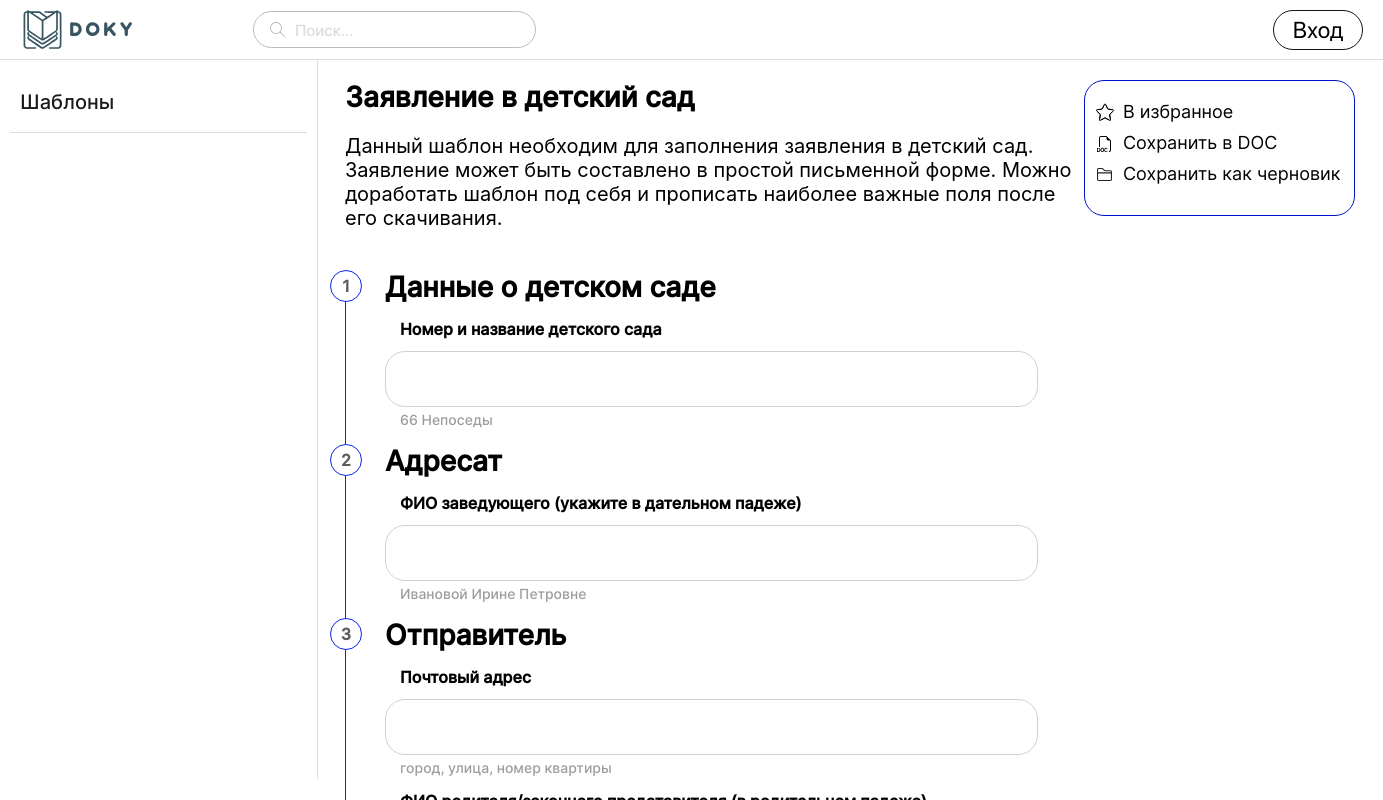
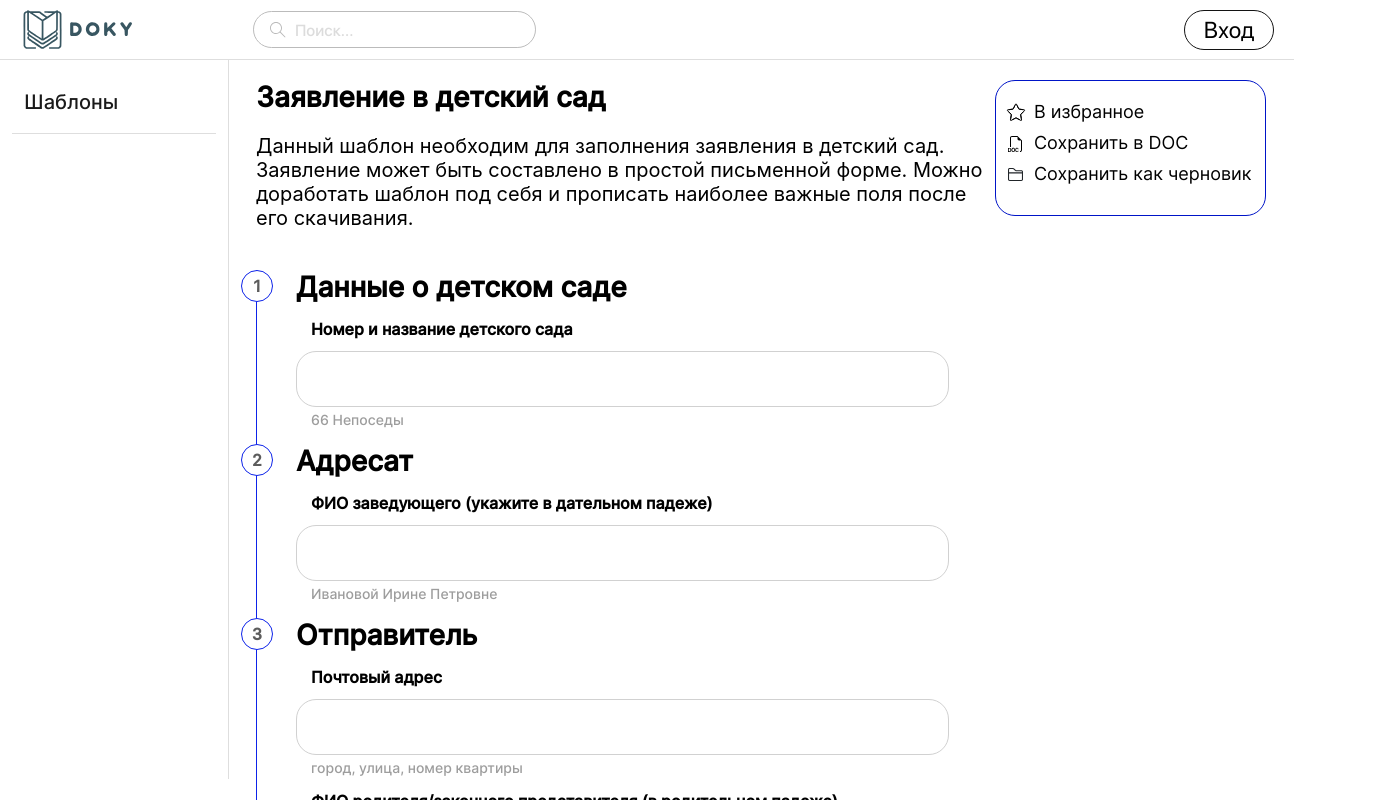
Before and after one commit to document-template-engine/frontend, a React (Create React App) app: page /templates/1 in a window 1280 px wide. Shown: the top 800 px of the page, 1383 px wide, since content can reach past the window. Built offline with nearby package versions, Linux system fonts and the light colour scheme; no server answers.

Commit message:
adaptiv for navabr + minor adaptiv fixes

```diff
--- a/src/components/App/App.css
+++ b/src/components/App/App.css
@@ -16,6 +16,7 @@
 
 @media screen and (max-width: 1370px) {
 	.pages {
+		grid-template-columns: 228px 1fr;
 		grid-template-rows: 60px 1fr;
 	}
 }
--- a/src/components/Landing/About/About.sass
+++ b/src/components/Landing/About/About.sass
@@ -54,5 +54,5 @@ $dark-blue: #050525
     color: $dark-blue
     font-size: 24px
     line-height: 28px
-    font-family: 'SF-Pro'
+    font-family: 'SF-Pro', sans-serif
     margin: 0 0 56px
--- a/src/components/Landing/CookieWarning/CookieWarning.sass
+++ b/src/components/Landing/CookieWarning/CookieWarning.sass
@@ -15,14 +15,14 @@
     color: #FFFFFF
     font-size: 24px
     line-height: 28px
-    font-family: 'SF-Pro'
+    font-family: 'SF-Pro', sans-serif
     margin: 0 32px 0 0
 
 .cookie-warning__button
     color: #FFFFFF
     font-size: 24px
     line-height: 28px
-    font-family: 'SF-Pro'
+    font-family: 'SF-Pro', sans-serif
     border-radius: 24px
     background: none
     border: 1px solid #FFFFFF
--- a/src/components/Logo/Logo.module.sass
+++ b/src/components/Logo/Logo.module.sass
@@ -13,7 +13,7 @@
     height: 65px
     background-image: url(../../images/DokyLogo-Big.svg)
 
-    @media screen and (max-width: 1366px)
+    @media screen and (max-width: 1370px)
         width: 112px
         height: 45px
         background-image: url(../../images/DokyLogo-Medium.svg)
--- a/src/components/Navbar/Navbar.jsx
+++ b/src/components/Navbar/Navbar.jsx
@@ -1,7 +1,7 @@
-import './Navbar.sass';
 import { useNavigate } from 'react-router-dom';
 import { useSelector } from 'react-redux';
 import PropTypes from 'prop-types';
+import styles from './Navbar.module.sass';
 
 export default function Navbar(props) {
 	const navigate = useNavigate();
@@ -20,21 +20,19 @@ export default function Navbar(props) {
 	}
 
 	return (
-		<nav className="navbar">
-			<div className="navbar__container">
+		<nav className={styles.navbar}>
+			<div className={styles.container}>
 				<button
-					className={`navbar__item ${
-						props.isTemplatePage && 'navbar__item_active'
-					}`}
+					className={`${styles.item} ${
+						props.isTemplatePage && styles.itemActive}`}
 					onClick={goToTemplates}
 				>
 					Шаблоны
 				</button>
 				{isLoggedIn && (
 					<button
-						className={`navbar__item ${
-							props.isFavouriteTamplatesPage && 'navbar__item_active'
-						}`}
+						className={`${styles.item} ${
+							props.isFavouriteTamplatesPage && styles.itemActive}`}
 						onClick={goToSelected}
 					>
 						Избранное
@@ -42,9 +40,8 @@ export default function Navbar(props) {
 				)}
 				{isLoggedIn && (
 					<button
-						className={`navbar__item ${
-							props.isDraftsPage && 'navbar__item_active'
-						}`}
+						className={`${styles.item} ${
+							props.isDraftsPage && styles.itemActive}`}
 						onClick={goToDrafts}
 					>
 						Черновики
--- a/src/components/Navbar/Navbar.sass
+++ b/src/components/Navbar/Navbar.module.sass
@@ -5,7 +5,13 @@
     padding: 20px 10px 0
     border-right: 1px solid #DEDEDE
 
-.navbar__container
+    @media screen and (max-width: 1400px)
+       width: 204px
+       padding:
+            left: 12px
+            right: 12px
+
+.container
     border-bottom: 1px solid #DEDEDE
     display: flex
     flex-direction: column
@@ -14,10 +20,10 @@
     padding: 0
         bottom: 8px
 
-.navbar__item
+.item
     width: 297px
     color: #1A1A1A
-    font-family: Inter
+    font-family: Inter, sans-serif
     font-size: 20px
     font-style: normal
     font-weight: 500
@@ -29,6 +35,12 @@
     border: none
     cursor: pointer
 
-.navbar__item_active
+    @media screen and (max-width: 1400px)
+        width: 204px
+        padding: 10px 12px 11px
+
+
+
+.itemActive
     background-color: #F2F2F2
     border-radius: 8px
```
